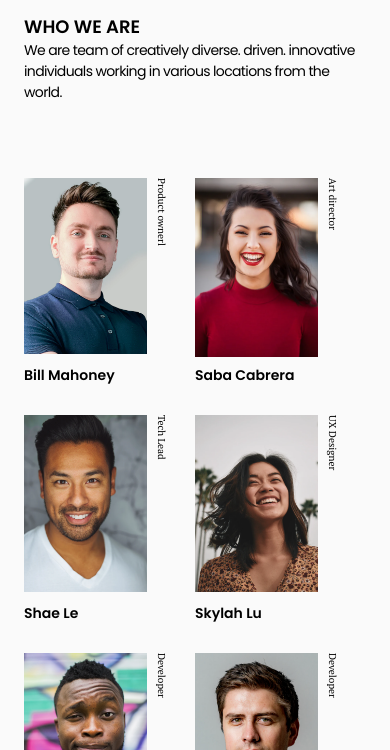
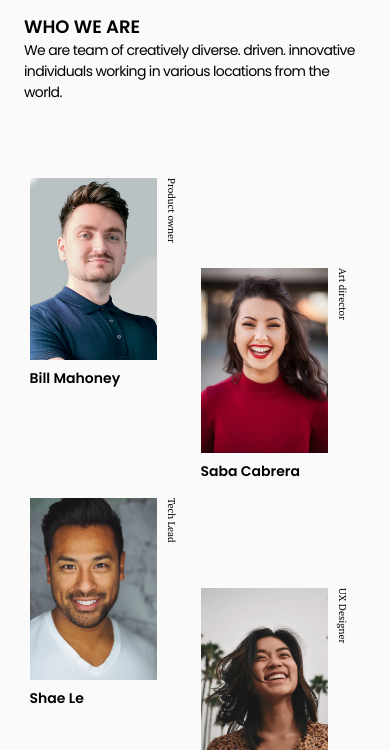
Before and after one commit to claudiasce/my-team-page-challenge, a plain HTML site: page index.html in a window 390 px wide. Shown: the part 94-844 px from the top of the page. Drawn offline with Linux system fonts and the light colour scheme.

Commit message:
Funcionamiento mobile

```diff
--- a/index.html
+++ b/index.html
@@ -26,7 +26,7 @@
 
 			<div class="card-container">
 				<img src="/assets/photo1.png" alt="">
-				<p class="card-roll">Product ownerl</p>
+				<p class="card-roll">Product owner</p>
 				<p class="card-full-name">Bill Mahoney</p>
 			</div>
 
--- a/styles/main.css
+++ b/styles/main.css
@@ -43,7 +43,6 @@
 body {
     display                 : flex;
     flex-direction          : column;
-    /* align-content           : center; */
     min-height              : 100vh;
     background-color        : var(--bgd-color);
 }
@@ -100,7 +99,6 @@ body {
     font-size           : var(--description-font-size);
     font-weight         : 400;
     letter-spacing      : -0.045em;
-    /* max-width           : 100%; */
 }
 
 @media screen and (min-width: 720px) {
@@ -130,9 +128,9 @@ main {
 main .content {
     display                     : grid;
     grid-template-columns       : repeat(2, 1fr);
-    grid-template-rows          : repeat(2, 1fr);
-    justify-content             : end;
+    grid-template-rows          : repeat(3, 320px);
     padding                     : 2rem 0;
+    justify-items: center;
 }
 
  @media screen and (min-width: 720px) {
@@ -148,8 +146,8 @@ main .content {
     grid-template-columns: 1fr 25px;
     grid-template-rows: 1fr 50px;
     gap: 0.5rem;
-    width: 156px;
-    justify-content: end;
+    width: 160px;
+    height: 230px;
 }
 
 main .card-container .card-full-name {
@@ -172,7 +170,12 @@ main .card-container img {
     width: 100%;
 }
 
-@media screen and (min-width: 1024px) {
+
+main .card-container:nth-of-type(2n) {
+    align-self: end;
+}
+
+@media screen and (min-width: 720px) {
     main .card-container .card-full-name {
         font-size       : 1.125rem;
     }
@@ -180,8 +183,18 @@ main .card-container img {
     main .card-container .card-roll {
         font-size           : 0.75rem;
     }
+
+    main .card-container:nth-of-type(2n+2) {
+        align-self: start;
+    }
+
+    main .card-container:nth-of-type(3n+2) {
+        align-self: end;
+    }
 }
-
+/***
+    FOOTER
+*/
 
 footer {
     display             : flex;
```
